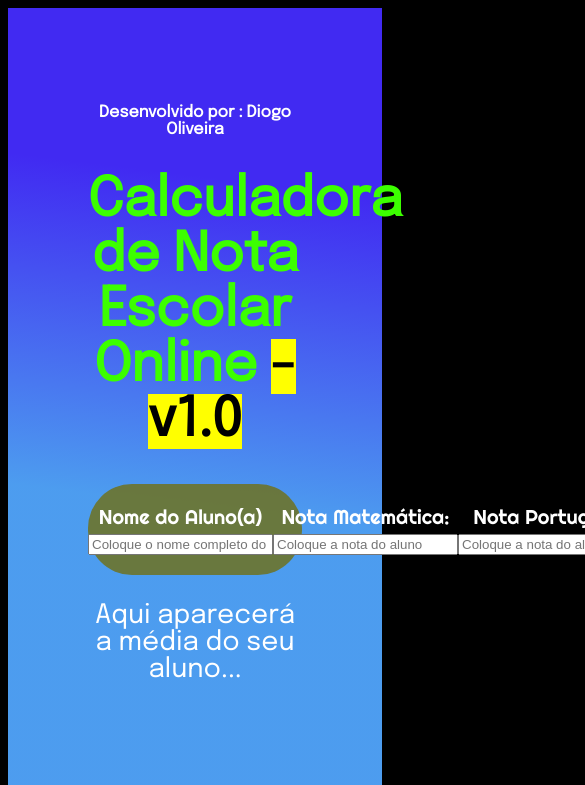
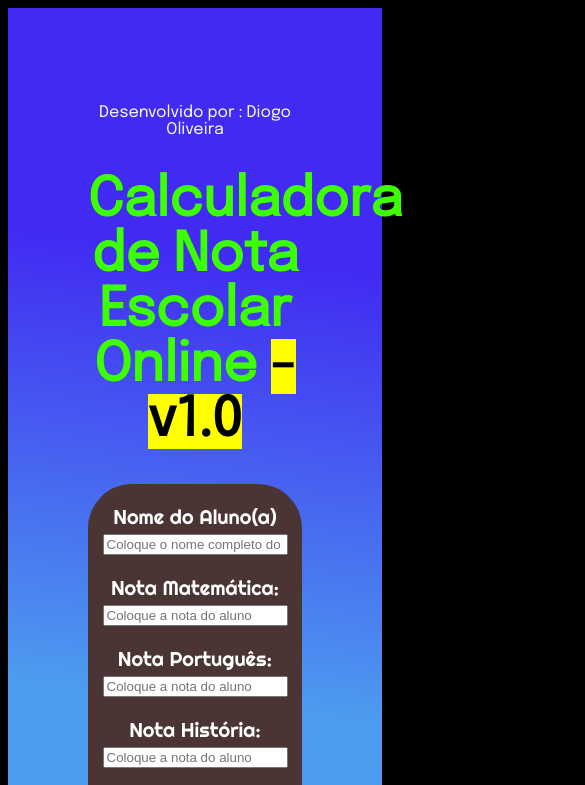
Before and after one commit to diogoolv/calculadora-nota-escolar-1.0, a plain HTML site: page index.html in a window 390 px wide. Shown: the top 785 px of the page, 585 px wide, since content can reach past the window. Drawn offline with Linux system fonts and the light colour scheme; a web font is replaced by a local one.

Commit message:
Update style.css

```diff
--- a/style.css
+++ b/style.css
@@ -7,6 +7,7 @@ body{
     color:  white;
 
 }
+
 
 .creditos{
     color: white;
@@ -19,7 +20,6 @@ body{
     padding: -25px;
     font-size: 20pt;
     font-family: 'Epilogue', sans-serif;
-    font-weight: bold;
 }
 
 #notas{
@@ -34,7 +34,7 @@ body{
 }
 
 .titulo-input{
-    text-align: center;
+    text-align: right;
     font-family: 'Righteous', cursive;
 
 
@@ -60,9 +60,21 @@ footer{
 #fundo-nota{
 
     display: flex;
+    flex-direction: row;
     border-radius: 44px;
     width: auto;
     height: auto;
 
     background-color: rgba(112, 112, 21, 0.809);
 }
+
+@media only screen and (max-width: 600px) {
+    #fundo-nota {
+        display: inline-block;
+        background-color:rgb(74, 52, 52);
+    }
+
+    .titulo-input{
+        text-align: center;
+    }
+  }
```
